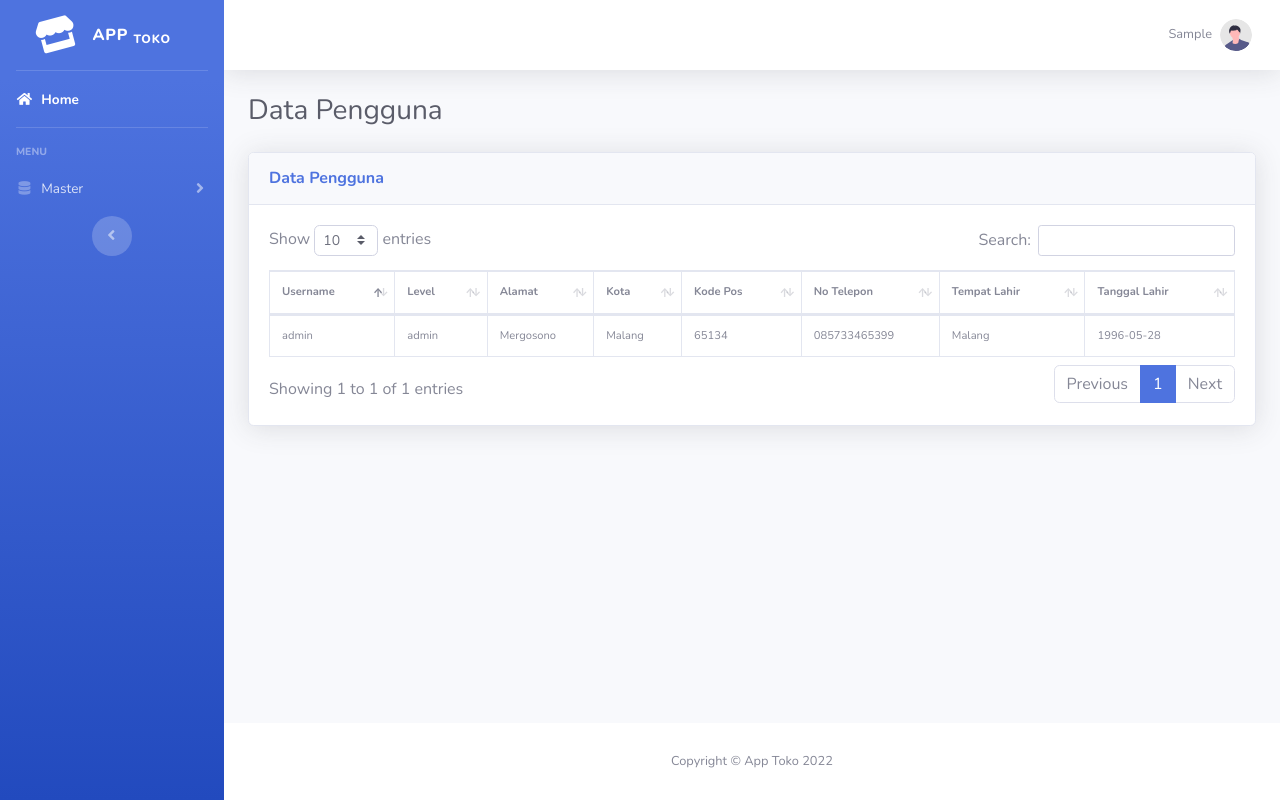
After one commit to andikkurniawan28/toko, a CodeIgniter app: page /site/dataPengguna in a window 1280 px wide. The commit adds this page. Run offline with CodeIgniter, Linux system fonts and the light colour scheme; the visitor is signed in with stand-in values (Sample User, id 1); data comes from the database, SQL or seed files in the repository.

Commit message:
membuat table data pelanggan dan data pengguna

```diff
--- a/application/controllers/Site.php
+++ b/application/controllers/Site.php
@@ -23,4 +23,44 @@ class Site extends CI_Controller {
 		$this->load->view('site/home');
 		$this->load->view('static/footer');
 	}
+
+    public function dataSupplier()
+    {
+        $data['page_title'] = 'Data Supplier';
+
+		$this->load->view('static/header', $data);
+		$this->load->view('static/footer');
+    }
+
+    public function dataPelanggan()
+    {
+        $this->load->model('Data_Pelanggan_Model');
+
+        $data['page_title'] = 'Data Pelanggan';
+        $data['table']      = $this->Data_Pelanggan_Model->getDataPelangganAll();
+
+		$this->load->view('static/header', $data);
+		$this->load->view('master/dataPelanggan', $data);
+		$this->load->view('static/footer');
+    }
+
+    public function dataProduk()
+    {
+        $data['page_title'] = 'Data Produk';
+
+		$this->load->view('static/header', $data);
+		$this->load->view('static/footer');
+    }
+
+    public function dataPengguna()
+    {
+        $this->load->model('Data_Pengguna_Model');
+
+        $data['page_title'] = 'Data Pengguna';
+        $data['table']      = $this->Data_Pengguna_Model->getDataPenggunaAll();
+
+		$this->load->view('static/header', $data);
+		$this->load->view('master/dataPengguna', $data);
+		$this->load->view('static/footer');
+    }
 }
--- /dev/null
+++ b/application/models/Data_Pengguna_Model.php
@@ -0,0 +1,11 @@
+<?php
+defined('BASEPATH') OR exit('No direct script access allowed');
+
+class Data_Pengguna_Model extends CI_Model {
+
+	public function getDataPenggunaAll()
+    {
+        return $this->db->query("select * from `data_pengguna`");
+    }
+
+}
--- a/application/views/auth/login.php
+++ b/application/views/auth/login.php
@@ -38,7 +38,7 @@
                             <div class="col-lg-6">
                                 <div class="p-5">
                                     <div class="text-center">
-                                        <h1 class="h4 text-gray-900 mb-4">Welcome Back!</h1>
+                                        <h1 class="h4 text-gray-900 mb-4">App Toko</h1>
                                     </div>
                                     <form class="user" method="post" action="<?=base_url('auth/prosesLogin');?>">
                                         <div class="form-group">
@@ -46,10 +46,14 @@
                                                 id="exampleInputEmail" aria-describedby="emailHelp"
                                                 placeholder="Enter Username..." name="username" required>
                                         </div>
+
                                         <div class="form-group">
                                             <input type="password" class="form-control form-control-user"
                                                 id="exampleInputPassword" placeholder="Password" name="password" required>
                                         </div>
+
+                                        <?= $this->session->flashdata("message"); ?>
+
                                         <button type="submit" class="btn btn-primary btn-user btn-block">
                                             Login
                                         </button>
--- /dev/null
+++ b/application/views/master/dataPengguna.php
@@ -0,0 +1,37 @@
+<div class="card shadow mb-4">
+    <div class="card-header py-3">
+        <h6 class="m-0 font-weight-bold text-primary"><?= $page_title; ?></h6>
+    </div>
+    <div class="card-body">
+        <div class="table-responsive">
+            <table class="table table-bordered text-xs" id="dataTable" width="100%" cellspacing="0">
+                <thead>
+                    <tr>
+                        <th>Username</th>
+                        <th>Level</th>
+                        <th>Alamat</th>
+                        <th>Kota</th>
+                        <th>Kode Pos</th>
+                        <th>No Telepon</th>
+                        <th>Tempat Lahir</th>
+                        <th>Tanggal Lahir</th>
+                    </tr>
+                </thead>
+                <tbody>
+                    <?php foreach($table->result() as $table): ?>
+                    <tr>
+                        <td><?=$table->username;?></td>
+                        <td><?=$table->level;?></td>
+                        <td><?=$table->alamat;?></td>
+                        <td><?=$table->kota;?></td>
+                        <td><?=$table->kode_pos;?></td>
+                        <td><?=$table->no_telepon;?></td>
+                        <td><?=$table->tempat_lahir;?></td>
+                        <td><?=$table->tanggal_lahir;?></td>
+                    </tr>
+                    <?php endforeach; ?>
+                </tbody>
+            </table>
+        </div>
+    </div>
+</div>
--- a/application/views/static/footer.php
+++ b/application/views/static/footer.php
@@ -62,6 +62,13 @@
     <script src="<?=base_url('assets/');?>js/demo/chart-area-demo.js"></script>
     <script src="<?=base_url('assets/');?>js/demo/chart-pie-demo.js"></script>
 
+    <!-- Page level plugins -->
+    <script src="<?=base_url('assets/');?>vendor/datatables/jquery.dataTables.min.js"></script>
+    <script src="<?=base_url('assets/');?>vendor/datatables/dataTables.bootstrap4.min.js"></script>
+
+    <!-- Page level custom scripts -->
+    <script src="<?=base_url('assets/');?>js/demo/datatables-demo.js"></script>
+
 </body>
 
 </html>
--- a/application/views/static/header.php
+++ b/application/views/static/header.php
@@ -17,8 +17,8 @@
         href="https://fonts.googleapis.com/css?family=Nunito:200,200i,300,300i,400,400i,600,600i,700,700i,800,800i,900,900i"
         rel="stylesheet">
 
-    <!-- Custom styles for this template-->
     <link href="<?=base_url('assets/');?>css/sb-admin-2.min.css" rel="stylesheet">
+    <link href="<?=base_url('assets/');?>vendor/datatables/dataTables.bootstrap4.min.css" rel="stylesheet">
 
 </head>
 
@@ -66,10 +66,10 @@
                 <div id="collapseTwo" class="collapse" aria-labelledby="headingTwo" data-parent="#accordionSidebar">
                     <div class="bg-white py-2 collapse-inner rounded">
                         <h6 class="collapse-header">Master Menu:</h6>
-                        <a class="collapse-item" href="">Data Supplier</a>
-                        <a class="collapse-item" href="">Data Pelanggan</a>
-                        <a class="collapse-item" href="">Data Produk</a>
-                        <a class="collapse-item" href="">Data Pengguna</a>
+                        <a class="collapse-item" href="<?=base_url('site/dataSupplier');?>">Data Supplier</a>
+                        <a class="collapse-item" href="<?=base_url('site/dataPelanggan');?>">Data Pelanggan</a>
+                        <a class="collapse-item" href="<?=base_url('site/dataProduk');?>">Data Produk</a>
+                        <a class="collapse-item" href="<?=base_url('site/dataPengguna');?>">Data Pengguna</a>
                     </div>
                 </div>
             </li>
```
Also changed, not shown: application/models/Data_Pelanggan_Model.php (added, +11 -0 lines), application/views/master/dataPelanggan.php (added, +37 -0 lines).
